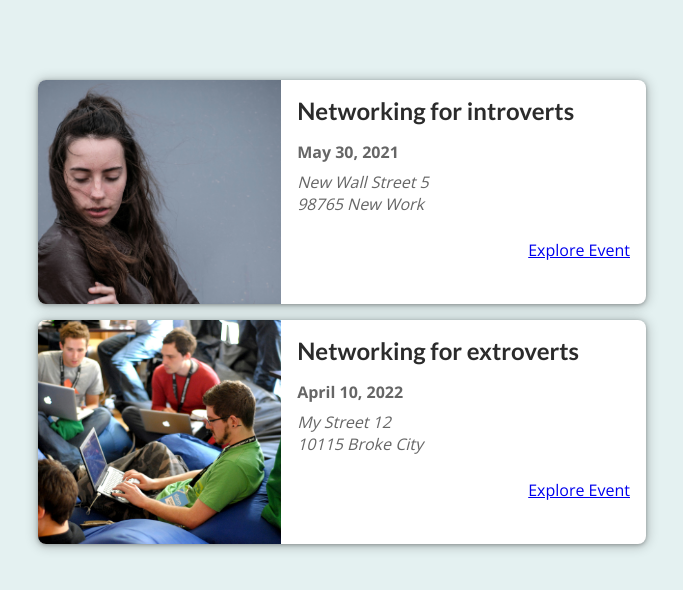
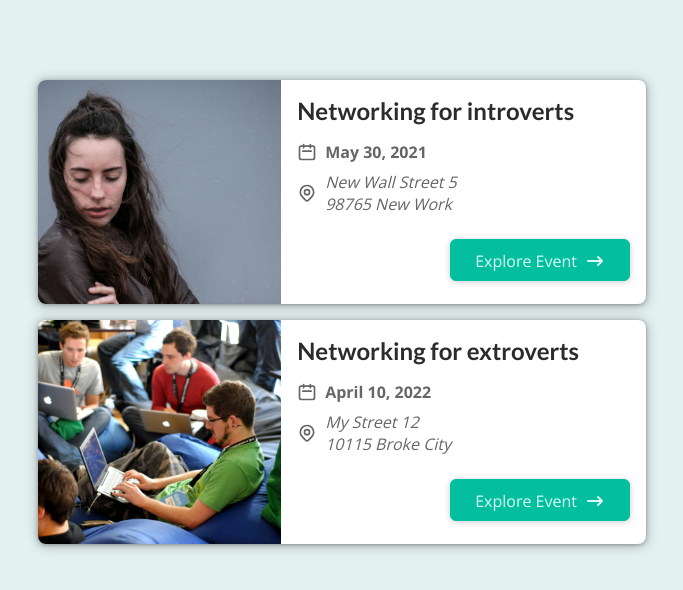
Before and after one commit to jcarroll1976/NextJSPagesFileBasedRoutingProject, a Next.js app: page / in a window 1280 px wide. Shown: the top 590 px of the page, without its empty margins (298-981 px from the left). Built offline with nearby package versions, Linux system fonts and the light colour scheme.

Commit message:
added Button,AddressIcon,ArrowRightIcon, and DateIcon components, implemented them in EventItem component

```diff
--- a/components/events/event-item.jsx
+++ b/components/events/event-item.jsx
@@ -1,6 +1,9 @@
-import Link from "next/link";
+import styles from "./event-item.module.css";
 
-import styles from "./event-item.module.css";
+import Button from "../ui/button";
+import DateIcon from "../icons/date-icon";
+import AddressIcon from "../icons/address-icon";
+import ArrowRightIcon from "../icons/arrow-right-icon";
 
 export default function EventItem(props) {
     const {title, image, date, location, id} = props;
@@ -26,14 +29,19 @@
                     <div className={styles.summary}>
                         <h2>{title}</h2>
                         <div className={styles.date}>
+                            <DateIcon />
                             <time>{modifedDate}</time>
                         </div>
                         <div className={styles.address}>
+                            <AddressIcon />
                             <address>{formattedAddress}</address>
                         </div>
                     </div>
                     <div className={styles.actions}>
-                        <Link href={exploreLink}>Explore Event</Link>
+                        <Button link = {exploreLink}>
+                            <span>Explore Event</span>
+                            <span className={styles.icon}><ArrowRightIcon /> </span>
+                        </Button>
                     </div>
                 </div>
             </li>
--- /dev/null
+++ b/components/icons/address-icon.js
@@ -0,0 +1,25 @@
+function AddressIcon() {
+  return (
+    <svg
+      xmlns='http://www.w3.org/2000/svg'
+      fill='none'
+      viewBox='0 0 24 24'
+      stroke='currentColor'
+    >
+      <path
+        strokeLinecap='round'
+        strokeLinejoin='round'
+        strokeWidth={2}
+        d='M17.657 16.657L13.414 20.9a1.998 1.998 0 01-2.827 0l-4.244-4.243a8 8 0 1111.314 0z'
+      />
+      <path
+        strokeLinecap='round'
+        strokeLinejoin='round'
+        strokeWidth={2}
+        d='M15 11a3 3 0 11-6 0 3 3 0 016 0z'
+      />
+    </svg>
+  );
+}
+
+export default AddressIcon;
--- /dev/null
+++ b/components/icons/arrow-right-icon.js
@@ -0,0 +1,17 @@
+function ArrowRightIcon() {
+  return (
+    <svg
+      xmlns='http://www.w3.org/2000/svg'
+      viewBox='0 0 20 20'
+      fill='currentColor'
+    >
+      <path
+        fillRule='evenodd'
+        d='M12.293 5.293a1 1 0 011.414 0l4 4a1 1 0 010 1.414l-4 4a1 1 0 01-1.414-1.414L14.586 11H3a1 1 0 110-2h11.586l-2.293-2.293a1 1 0 010-1.414z'
+        clipRule='evenodd'
+      />
+    </svg>
+  );
+}
+
+export default ArrowRightIcon;
--- /dev/null
+++ b/components/icons/date-icon.js
@@ -0,0 +1,19 @@
+function DateIcon() {
+  return (
+    <svg
+      xmlns='http://www.w3.org/2000/svg'
+      fill='none'
+      viewBox='0 0 24 24'
+      stroke='currentColor'
+    >
+      <path
+        strokeLinecap='round'
+        strokeLinejoin='round'
+        strokeWidth={2}
+        d='M8 7V3m8 4V3m-9 8h10M5 21h14a2 2 0 002-2V7a2 2 0 00-2-2H5a2 2 0 00-2 2v12a2 2 0 002 2z'
+      />
+    </svg>
+  );
+}
+
+export default DateIcon;
--- /dev/null
+++ b/components/ui/button.jsx
@@ -0,0 +1,9 @@
+import Link from "next/link";
+
+import styles from "./button.module.css";
+
+export default function Button(props) {
+    return (
+        <Link href={props.link}className={styles.btn}>{props.children}</Link>
+    )
+}
--- /dev/null
+++ b/components/ui/button.module.css
@@ -0,0 +1,18 @@
+.btn {
+    text-decoration: none;
+    cursor: pointer;
+    font: inherit;
+    background-color: #03be9f;
+    border: 1px solid #03be9f;
+    border-radius: 6px;
+    color: #dafff7;
+    padding: 0.5rem 1.5rem;
+    text-align: center;
+    box-shadow: 0 1px 6px rgba(0, 0, 0, 0.2);
+  }
+
+  .btn:hover,
+  .btn:active {
+    background-color: #02afa1;
+    border-color: #02afa1;
+  }
```
